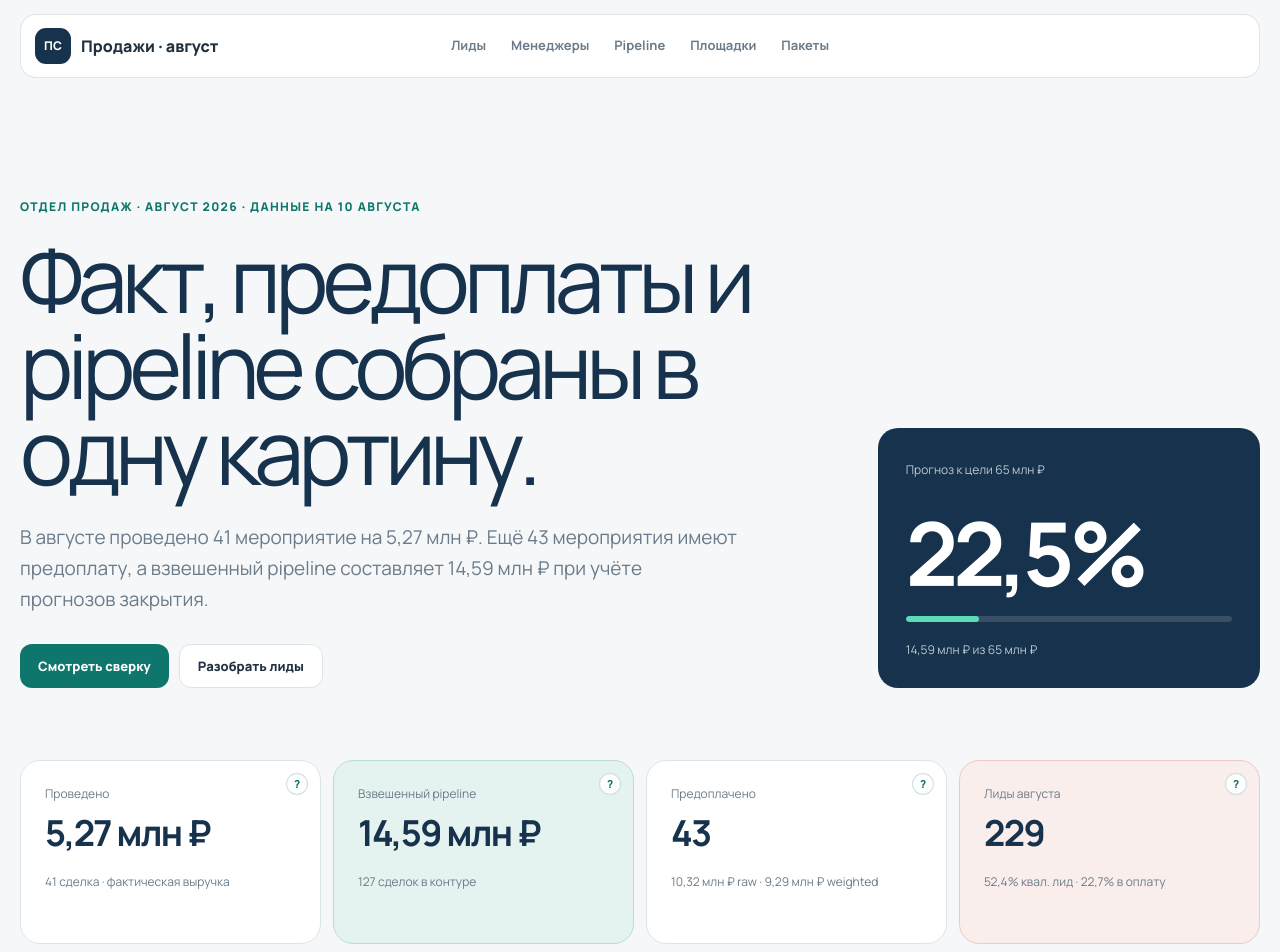
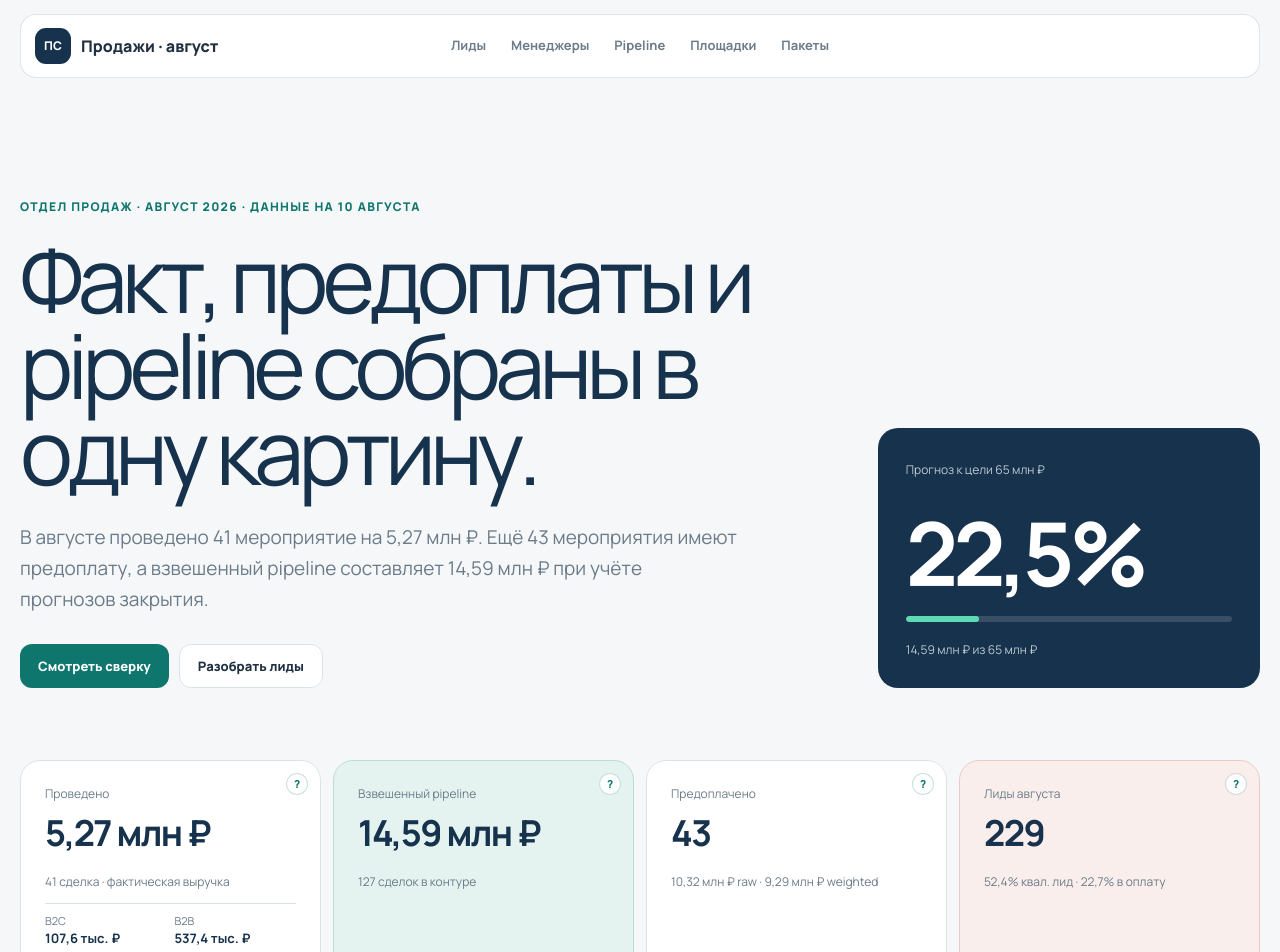
Before and after one commit to nkrivodud-blip/park-skazka-sales-report, a Next.js app: page / in a window 1280 px wide. Shown: the top 952 px of the page. Built offline with nearby package versions, Linux system fonts and the light colour scheme.

Commit message:
Show factual average checks by direction

```diff
--- a/app/globals.css
+++ b/app/globals.css
@@ -166,6 +166,11 @@ h2 { margin-bottom: 20px; color: var(--ink); font-size: clamp(40px, 5vw, 68px);
 .audit-stats span, .capacity-summary span { display: block; margin-bottom: 10px; color: var(--muted); font-size: 12px; line-height: 1.4; }
 .audit-stats small, .capacity-summary small { display: block; margin-top: 6px; color: var(--muted); font-size: 12px; line-height: 1.4; }
 .capacity-summary .accent { background: var(--teal-soft); }
+.fact-average-card .fact-average-values { display: grid; gap: 4px; margin: 0 0 12px; }
+.fact-average-card .fact-average-values strong { margin: 0; font-size: 22px; letter-spacing: -.03em; line-height: 1.15; }
+.kpi-average-values { display: grid; grid-template-columns: repeat(2, minmax(0, 1fr)); gap: 8px; margin-top: 12px; padding-top: 10px; border-top: 1px solid var(--line); }
+.kpi-average-values span { margin: 0; color: var(--muted); font-size: 11px; line-height: 1.3; }
+.kpi-average-values b { display: block; margin-top: 2px; color: var(--ink); font-size: 13px; }
 .plan-track { overflow: hidden; height: 5px; margin-top: 14px; border-radius: 99px; background: #e4eaee; }
 .plan-track i { display: block; width: var(--plan); height: 100%; border-radius: inherit; background: var(--teal); animation: grow 1.1s both cubic-bezier(.22,1,.36,1); }
 .plan-gap { display: block; margin-top: 10px; padding: 7px 9px; border-radius: 8px; background: #fff1c9; color: #80520b; font-size: 11px; font-style: normal; font-weight: 800; line-height: 1.35; }
--- a/app/page.tsx
+++ b/app/page.tsx
@@ -133,7 +133,7 @@ export default function Home() {
       </section>
 
       <section className="kpi-grid reveal" aria-label="Ключевые показатели">
-        <article className="kpi" data-hint="Сумма успешно проведённых августовских мероприятий после удаления дублей." tabIndex={0}><span>Проведено</span><strong><Counter value={5.27} suffix=" млн ₽" decimals={2} /></strong><small>41 сделка · фактическая выручка</small></article>
+        <article className="kpi" data-hint="Сумма успешно проведённых августовских мероприятий после удаления дублей. Ниже указаны средние чеки по фактическим закрытым сделкам отдельно для B2C и B2B." tabIndex={0}><span>Проведено</span><strong><Counter value={5.27} suffix=" млн ₽" decimals={2} /></strong><small>41 сделка · фактическая выручка</small><div className="kpi-average-values"><span>B2C <b>107,6 тыс. ₽</b></span><span>B2B <b>537,4 тыс. ₽</b></span></div></article>
         <article className="kpi accent" data-hint="Взвешенная сумма предоплаченных и прогнозных сделок августа: предоплаченные — 90%, прогнозные — по полю «Прогноз закрытия»." tabIndex={0}><span>Взвешенный pipeline</span><strong><Counter value={14.59} suffix=" млн ₽" decimals={2} /></strong><small>127 сделок в контуре</small></article>
         <article className="kpi" data-hint="Мероприятия на стадиях с внесённой предоплатой или начавшейся операционной подготовкой." tabIndex={0}><span>Предоплачено</span><strong><Counter value={43} /></strong><small>10,32 млн ₽ raw · 9,29 млн ₽ weighted</small></article>
         <article className="kpi danger" data-hint="229 лидов, созданных с 1 по 9 августа. 120 стали качественными; 119 новых сделок после удаления дублей, из них 27 в оплаченном контуре." tabIndex={0}><span>Лиды августа</span><strong><Counter value={229} /></strong><small>52,4% квал. лид · 22,7% в оплату</small></article>
@@ -215,6 +215,11 @@ export default function Home() {
           <article data-hint="Взвешенный pipeline: предоплаченные стадии умножены на 90%, прогнозные стадии — на значение поля «Прогноз закрытия»." tabIndex={0}><span>Взвешенный pipeline</span><strong>14,59 млн ₽</strong><small>B2C 8,34 · B2B 6,26</small></article>
           <article data-hint="Предоплаченные и операционные стадии: 43 сделки на 10,32 млн ₽ raw, все с вероятностью 90%." tabIndex={0}><span>Предоплачено</span><strong>43 сделки</strong><small>10,32 млн ₽ raw · 9,29 млн ₽ weighted</small></article>
           <article data-hint="Сделки в работе, с предложением или направленным КП: 84 сделки на 11,39 млн ₽ raw, взвешены по прогнозу закрытия." tabIndex={0}><span>Прогнозные стадии</span><strong>84 сделки</strong><small>11,39 млн ₽ raw · 5,31 млн ₽ weighted</small></article>
+          <article className="fact-average-card" data-hint="Средний чек рассчитан только по фактически закрытым сделкам в стадии «Сделка успешна» за август: отдельно по B2C и B2B." tabIndex={0}>
+            <span>Средний чек · факт</span>
+            <div className="fact-average-values"><strong>B2C 107,6 тыс. ₽</strong><strong>B2B 537,4 тыс. ₽</strong></div>
+            <small>39 B2C-сделок · 2 B2B-сделки</small>
+          </article>
         </div>
         <div className="dual-tables reveal">
           <div className="table-card">
```
Also changed, not shown: .pages/index.html.
